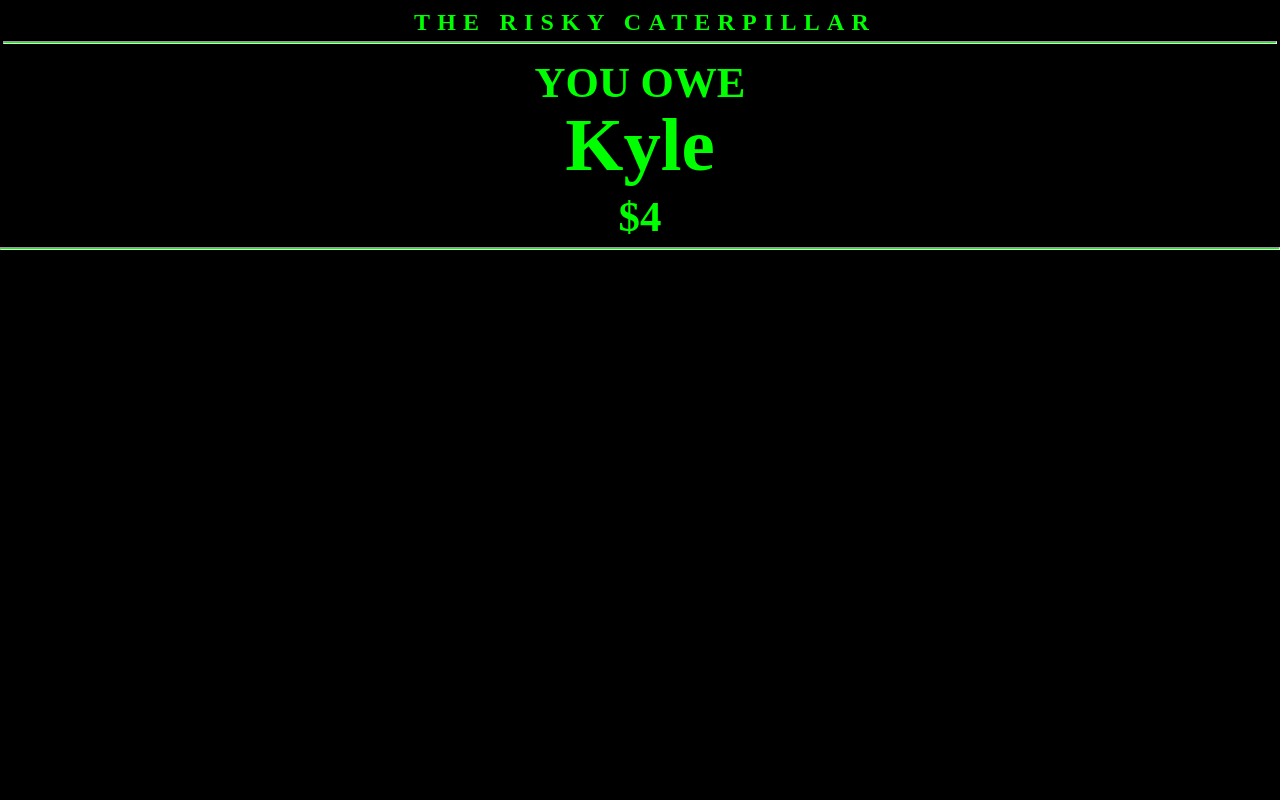
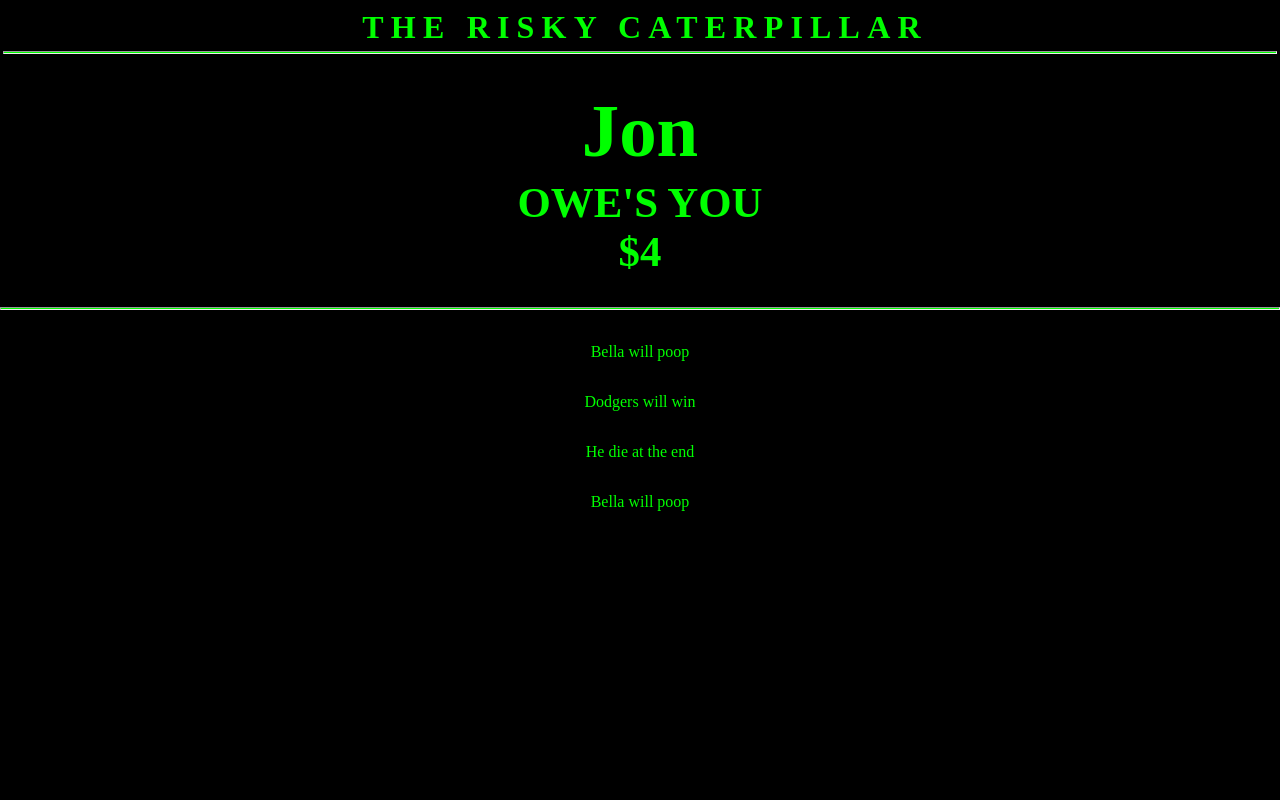
Before and after one commit to kyserrecchia/theRiskyCaterpillar, a website: page public/friendBets.html in a window 1280 px wide. Shown: the top 800 px of the page. Drawn offline with nearby package versions, Linux system fonts and the light colour scheme.

Commit message:
little more styling changed, bet formatting started

```diff
--- a/public/friendBets.html
+++ b/public/friendBets.html
@@ -8,31 +8,36 @@
     <script src="https://ajax.aspnetcdn.com/ajax/jQuery/jquery-3.2.1.min.js"></script>
     <!--<script src="./index.js"></script>-->
 </head>
-
 <body>
-
     <div class="topGrid">
         <div class="title">
-            <h2>The Risky Caterpillar</h2>
-            <hr />
+            <h1>The Risky Caterpillar</h1>
+            <hr/>
         </div>
         <div class="header centered">
-            <h6>YOU OWE</h6>
-            <h3>Kyle</h3>
-            <h6>$4</h6>
+            <!--these are placeholders
+            they later must be conditionally rendered with javascript,
+            only one or the other appearing-->
+                <!--<h6>YOU OWE</h6>
+                <h3>Kyle</h3>
+                <h6>$4</h6>-->
+                <h3>Jon</h3>
+                <h6>OWE'S YOU</h6>
+                <h6>$4</h6>
         </div>
         <hr class="headerHR" />
     </div>
-
     <div class="bottomGrid">
-        <div class="appBody">
-
+        <div class="appBody betsGrid">
+            <!--filled wit-->
+            <p>Bella will poop</p>
+            <p>Dodgers will win</p>
+            <p>He die at the end</p>
+            <p>Bella will poop</p>
         </div>
         <div class="appButtons">
             <a>Add</a>
         </div>
     </div>
-
 </body>
-
 </html>
--- a/public/index.js
+++ b/public/index.js
@@ -30,7 +30,6 @@ window.onload = function () {
         }
     }
 
-
     //$.get("/api/friends", function (data) {
     //        console.log(data);
     //        //var rowsToAdd = [];
--- a/public/style.css
+++ b/public/style.css
@@ -22,7 +22,7 @@
     letter-spacing: .45em;
 }
 
-.title > h2 {
+.title > h1 {
     text-align: center;
     padding-bottom: 5px;
     padding-left: 10px;
@@ -75,6 +75,18 @@ hr {
         ". appButtons appButtons .";
 }
 
+.appBody.betsGrid {
+    /*font-size: 4em;*/
+    text-align: center;
+    display: grid;
+    grid-template-columns: 1fr;
+    grid-auto-rows: minmax(50px, 50px);
+}
+
+p {
+    padding: none;
+}
+
 .appBody {
     padding-top: 15px;
     display: grid;
--- a/routes/friend-api-routes.js
+++ b/routes/friend-api-routes.js
@@ -1,7 +1,6 @@
 var db = require("../models")
 
 module.exports = function (app) {
-
     app.get("/api/friends", function (req, res) {
         db.Friend.findAll().then(function (dbFriend) {
             res.json(dbFriend)
```
Also changed, not shown: public/index.html (+3 -6 lines), server.js (+4 -7 lines).
